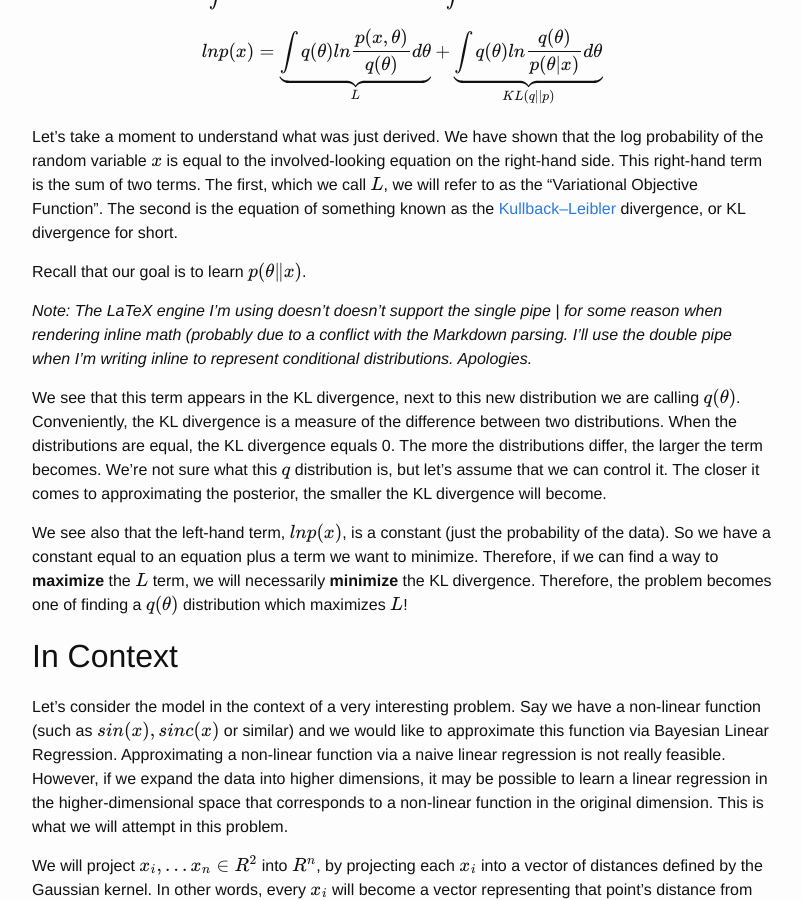
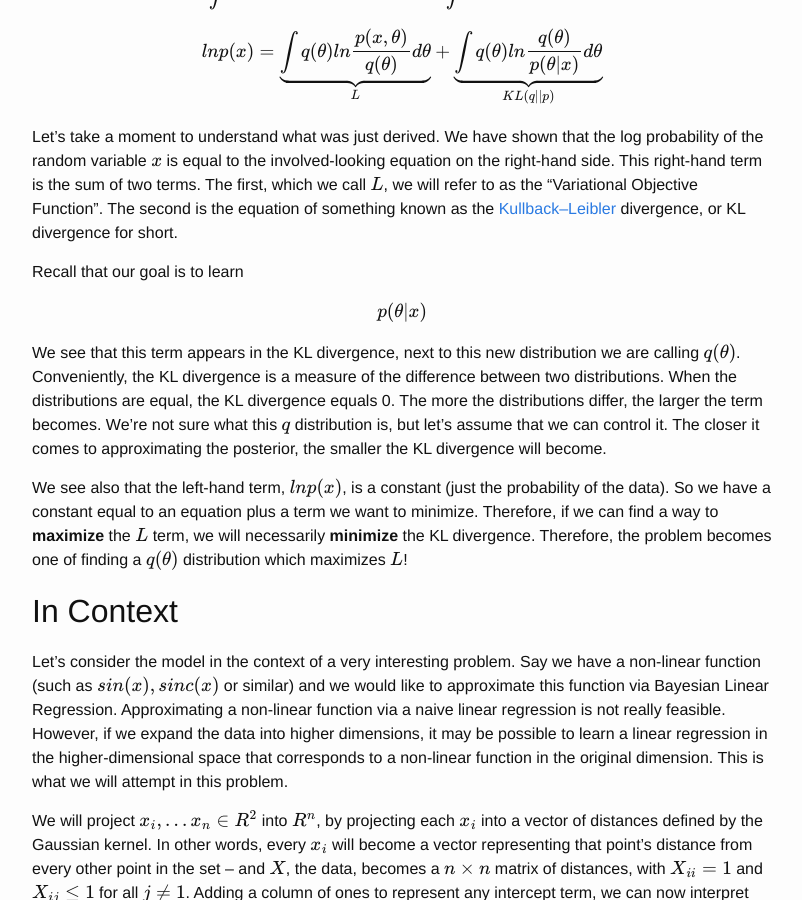
Before and after one commit to kronosapiens/kronosapiens.github.io, a Jekyll site: the page built from _posts/2015-11-22-understanding-variational-inference.md, in a window 1280 px wide and 900 px high, scrolled down 1934 px. Shown: the whole window, without its empty margins (238-1040 px from the left). Built offline with Jekyll 4.4.1, drawn with Linux system fonts in a browser that asks for light colours; formulas are drawn with MathJax 3; comment, search, counter and statistics services are not loaded.

Commit message:
updated formatting

```diff
--- a/_posts/2015-11-22-understanding-variational-inference.md
+++ b/_posts/2015-11-22-understanding-variational-inference.md
@@ -113,9 +113,11 @@ $$
 
 Let's take a moment to understand what was just derived. We have shown that the log probability of the random variable $$x$$ is equal to the involved-looking equation on the right-hand side. This right-hand term is the sum of two terms. The first, which we call $$L$$, we will refer to as the "Variational Objective Function". The second is the equation of something known as the [Kullback–Leibler](https://en.wikipedia.org/wiki/Kullback%E2%80%93Leibler_divergence) divergence, or KL divergence for short.
 
-Recall that our goal is to learn $$p(\theta \| x)$$.
+Recall that our goal is to learn
 
-*Note: The LaTeX engine I'm using doesn't doesn't support the single pipe \| for some reason when rendering inline math (probably due to a conflict with the Markdown parsing. I'll use the double pipe when I'm writing inline to represent conditional distributions. Apologies.*
+$$
+p(\theta | x)
+$$
 
 We see that this term appears in the KL divergence, next to this new distribution we are calling $$q(\theta)$$. Conveniently, the KL divergence is a measure of the difference between two distributions. When the distributions are equal, the KL divergence equals 0. The more the distributions differ, the larger the term becomes. We're not sure what this $$q$$ distribution is, but let's assume that we can control it. The closer it comes to approximating the posterior, the smaller the KL divergence will become.
 
```
